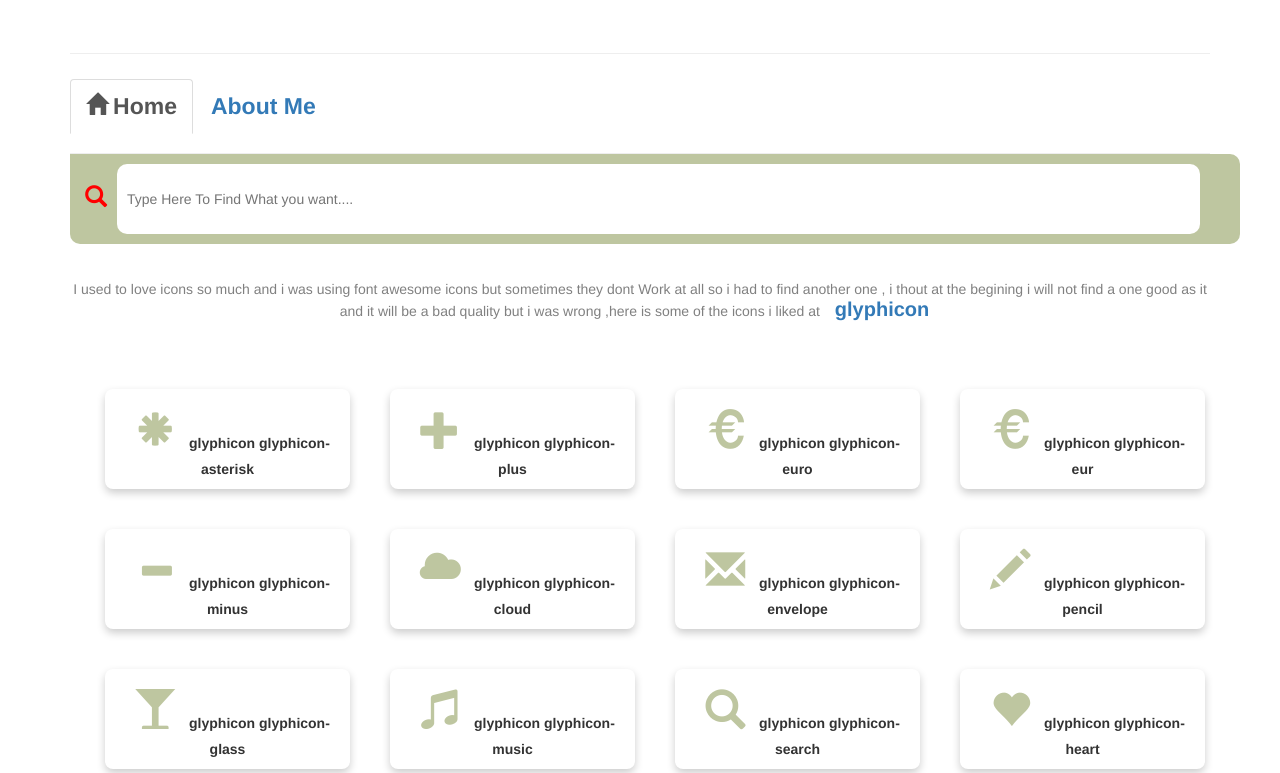
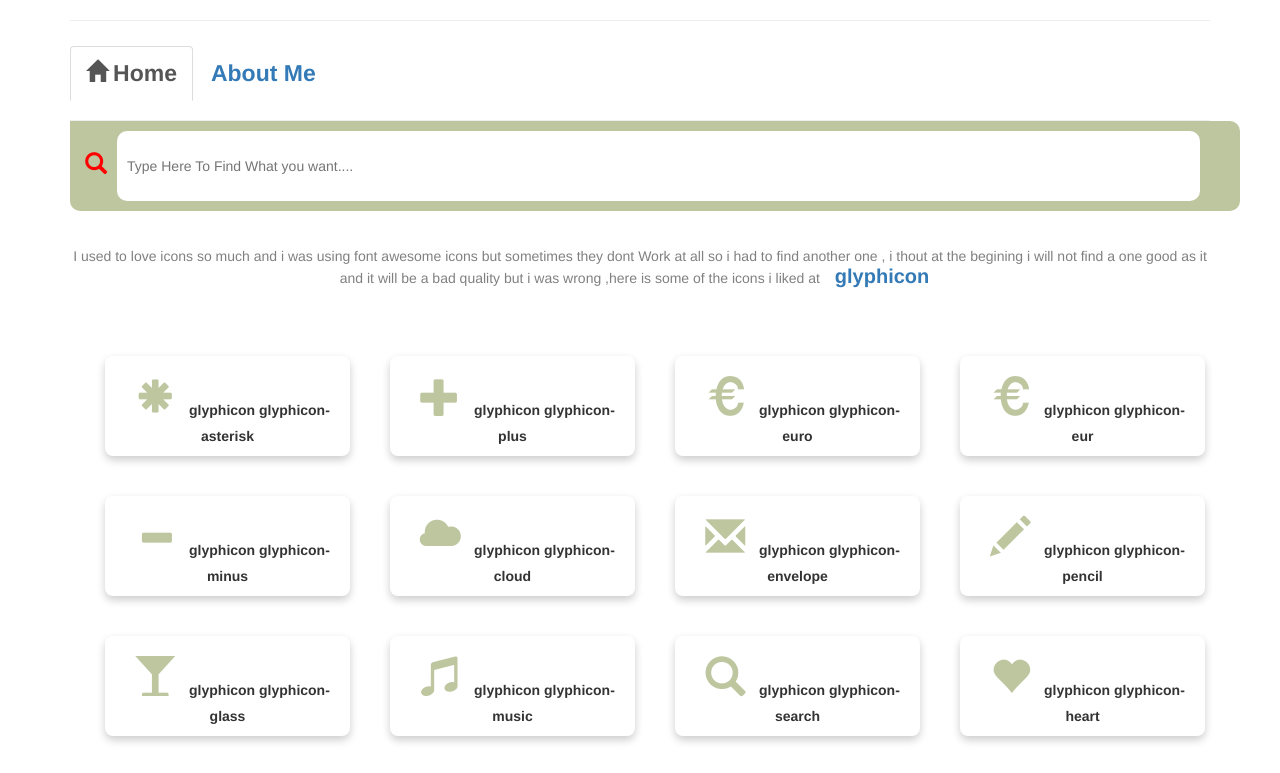
Before and after one commit to Malazosmann/Un, a plain HTML site: page index.html in a window 1280 px wide. Shown: the top 773 px of the page. Drawn offline with nearby package versions, Linux system fonts and the light colour scheme.

Commit message:
Update index.html

```diff
--- a/index.html
+++ b/index.html
@@ -9,13 +9,9 @@
     <link rel="stylesheet" href="https://maxcdn.bootstrapcdn.com/bootstrap/3.4.1/css/bootstrap-theme.min.css">
 
     <style>
-        .nav-tabs {
-    font-weight: 700;
-    font-size: 23px;
-    display: initial;
+      .container  .nav-tabs {
+            color:red;
      margin-left: 0px !important;
-    max-width: 95%;
-    margin: 0px auto;
         }
         body{
     padding:0px;
```
